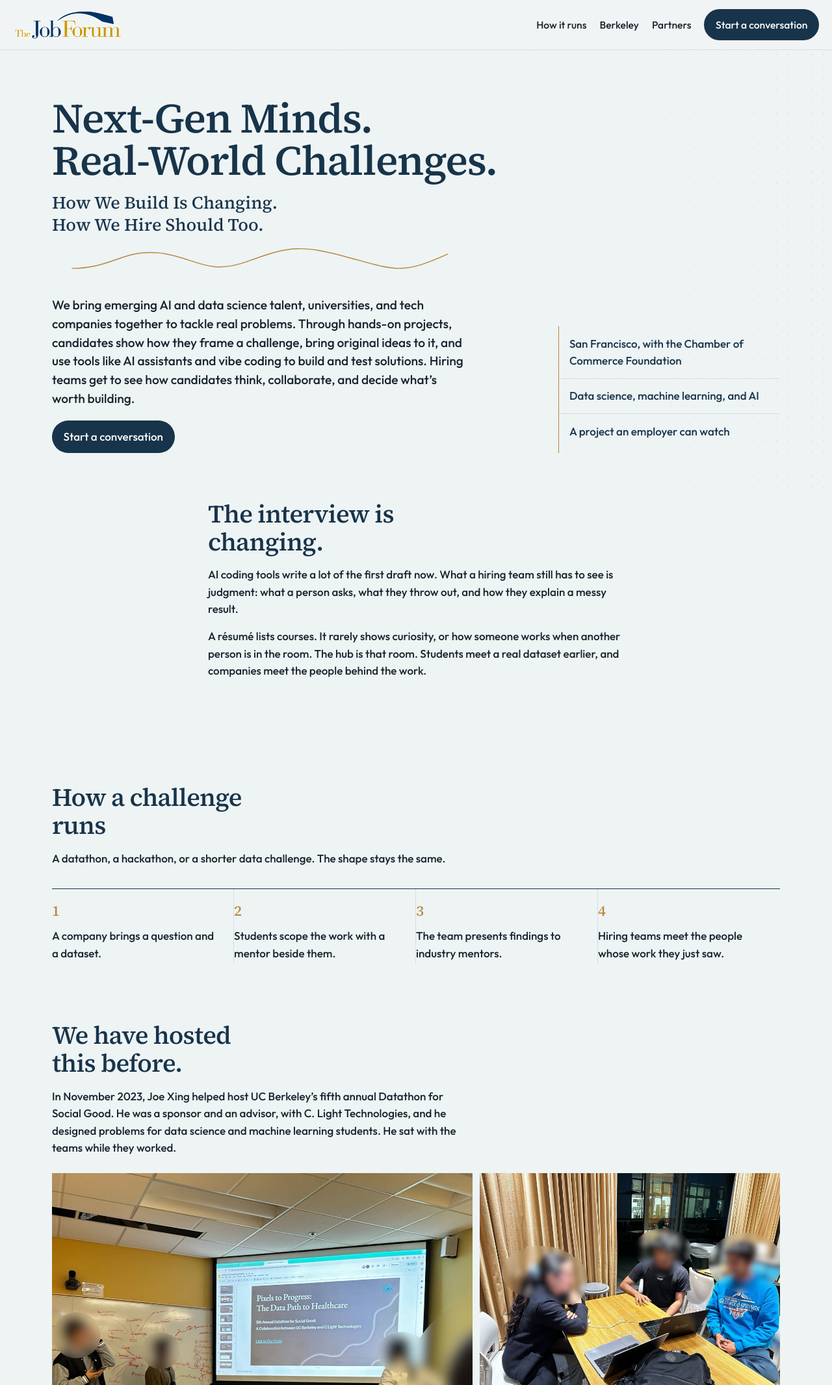
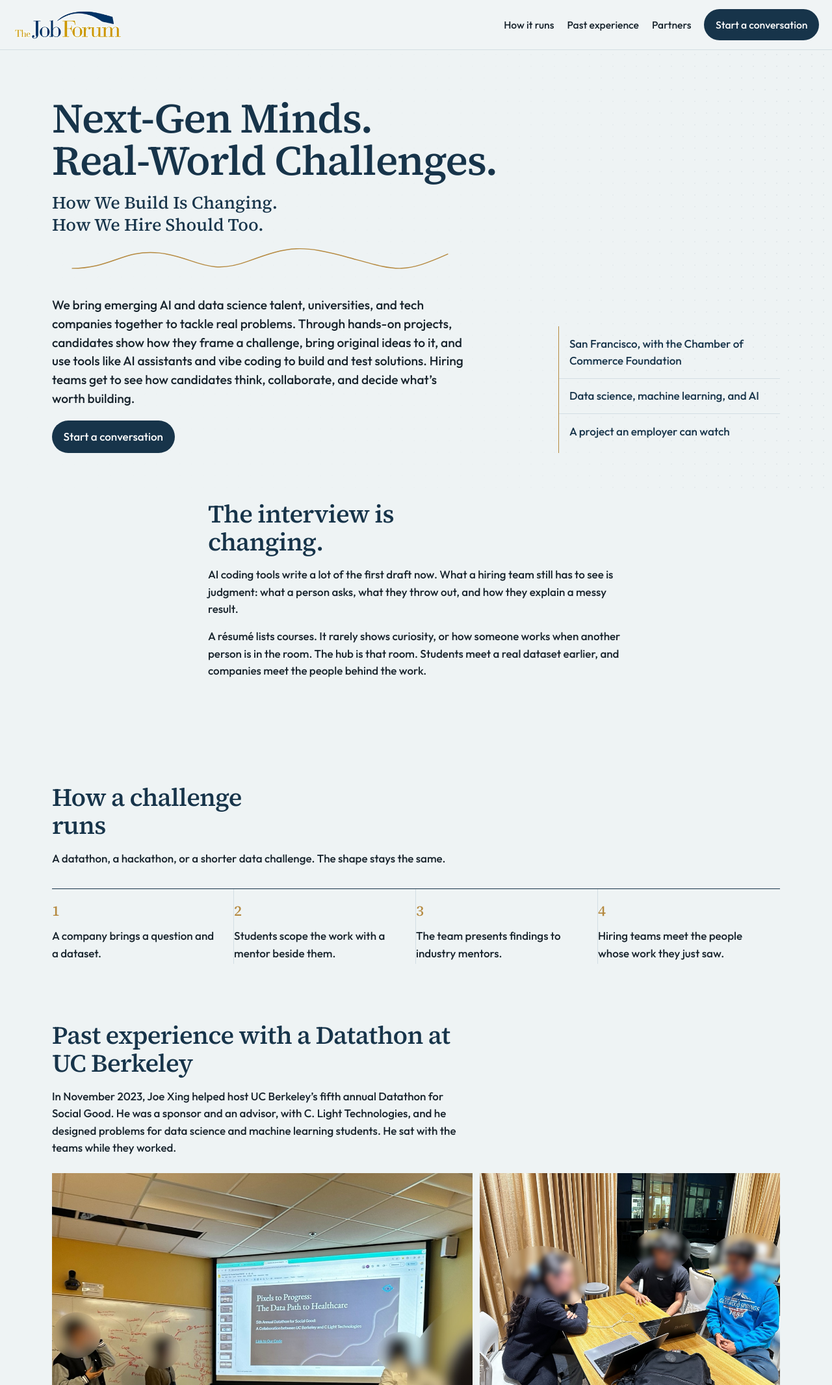
Before and after one commit to clinical-token/job-forum, a plain HTML site: page index.html in a window 1280 px wide. Shown: the top 2131 px of the page at 65% size. Drawn offline with Linux system fonts and the light colour scheme.

Commit message:
Name the Datathon section as past experience at UC Berkeley.

```diff
--- a/index.html
+++ b/index.html
@@ -19,7 +19,7 @@
     </a>
     <nav>
       <a href="#how">How it runs</a>
-      <a href="#berkeley">Berkeley</a>
+      <a href="#experience">Past experience</a>
       <a href="#partners">Partners</a>
       <a class="button" href="#conversation">Start a conversation</a>
     </nav>
@@ -66,9 +66,9 @@
       </div>
     </section>
 
-    <section class="berkeley" id="berkeley">
+    <section class="experience" id="experience">
       <div class="wrap">
-        <h2>We have hosted this before.</h2>
+        <h2>Past experience with a Datathon at UC Berkeley</h2>
         <p class="prose">In November 2023, Joe Xing helped host UC Berkeley’s fifth annual Datathon for Social Good. He was a sponsor and an advisor, with C. Light Technologies, and he designed problems for data science and machine learning students. He sat with the teams while they worked.</p>
         <div class="frames">
           <figure class="wide">
--- a/styles.css
+++ b/styles.css
@@ -229,7 +229,9 @@ h2 {
   margin-bottom: 0.45rem;
 }
 
-.berkeley { padding-top: 1rem; }
+.experience { padding-top: 1rem; }
+
+.experience h2 { max-width: 16em; }
 
 .frames {
   margin-top: 1.6rem;
```
